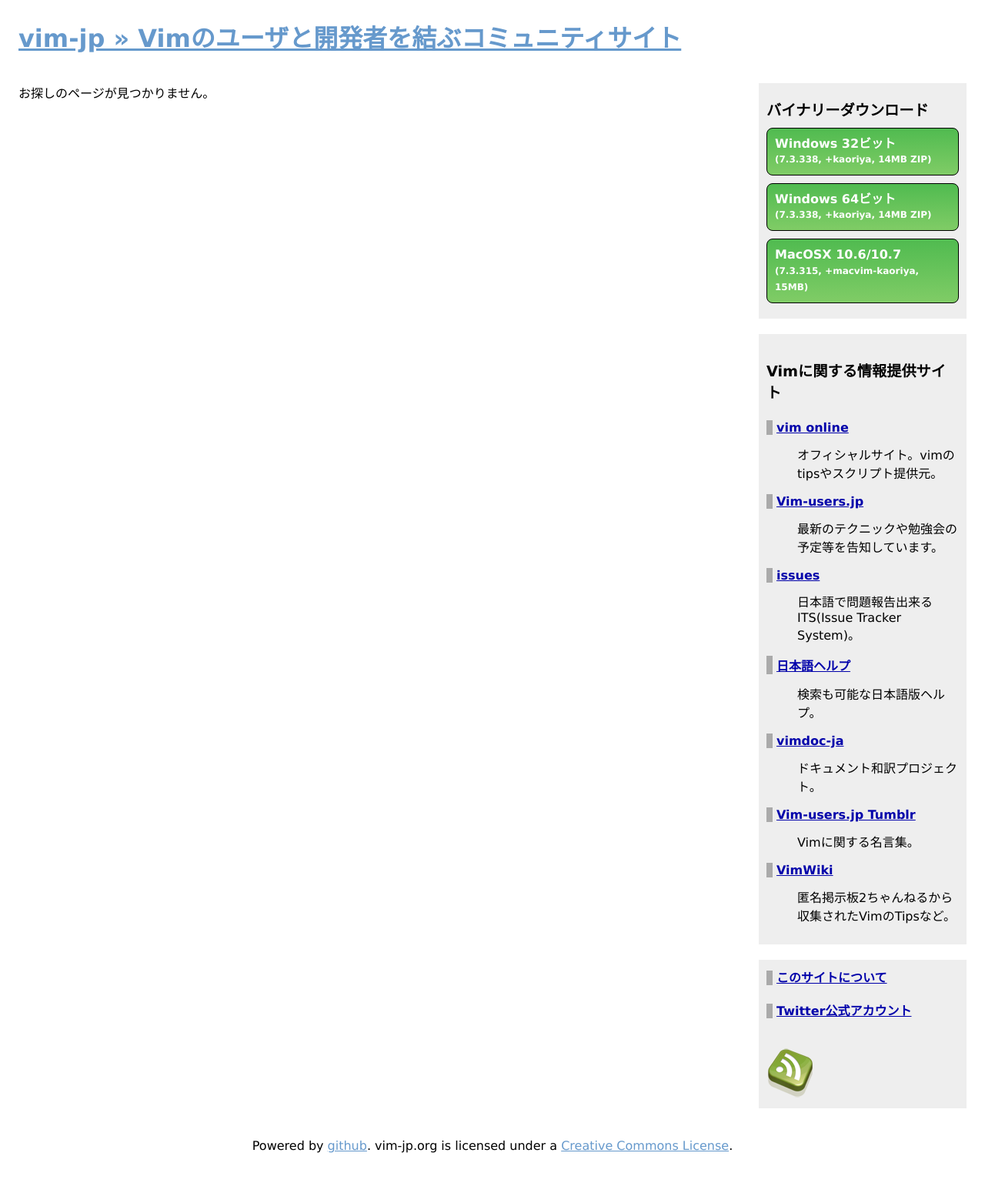
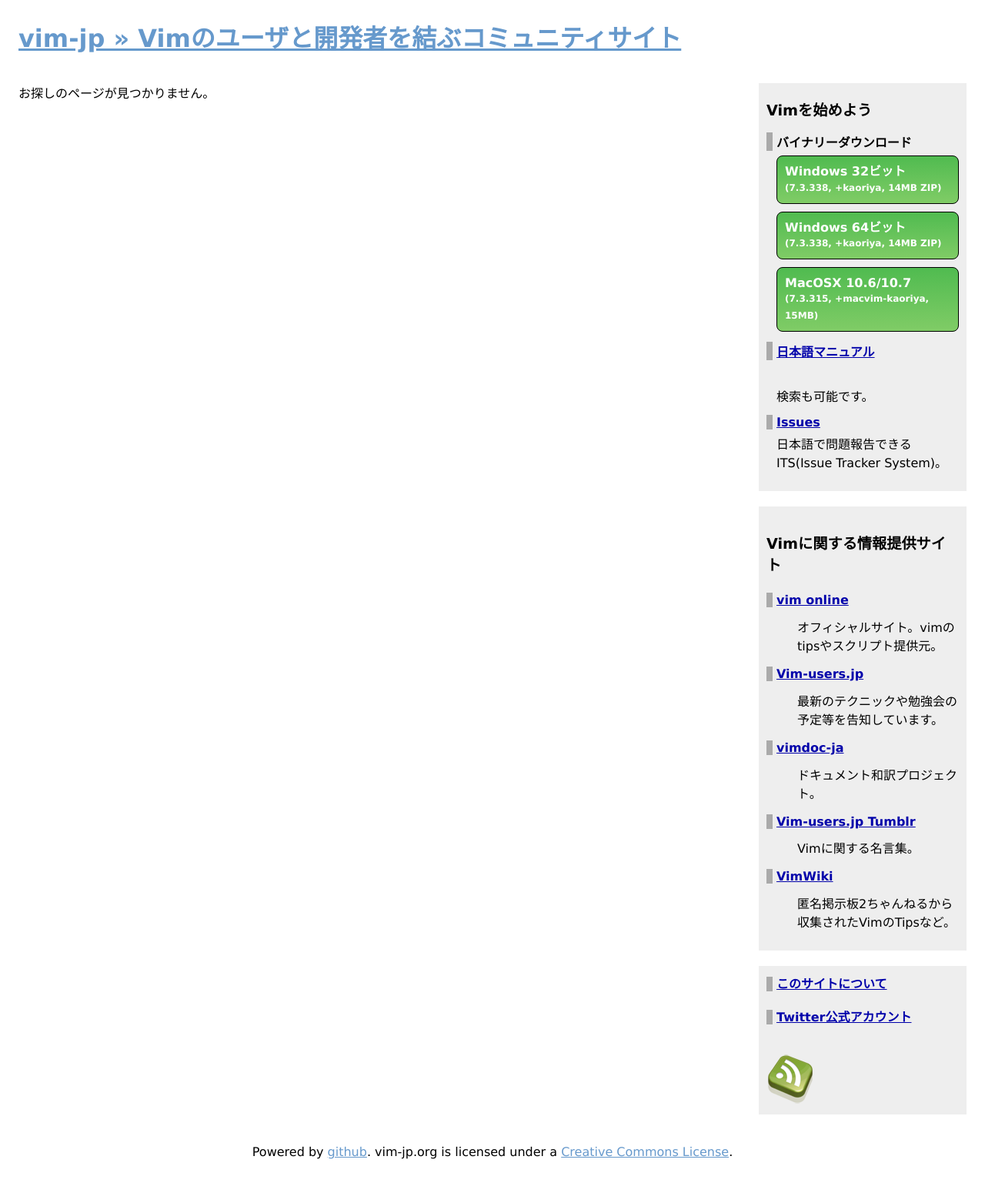
Before and after one commit to vim-jp/vim-jp.github.io, a Jekyll site: the page built from 403.html, in a window 1280 px wide. Shown: the whole page at 77% size. Built offline with Jekyll 4.4.1, drawn with Linux system fonts in a browser that asks for light colours; nearby versions of some CDN libraries; Markdown is read by kramdown in place of the engine named in the settings; comment, search, counter and statistics services are not loaded.

Commit message:
arrange sidebar, as easy to access popular resource for user

```diff
--- a/_layouts/default.html
+++ b/_layouts/default.html
@@ -6,6 +6,21 @@
 	<link rel="alternate" type="application/rss+xml" title="RSS" href="http://vim-jp.org/rss.xml" />
 <script type="text/javascript" src="https://apis.google.com/js/plusone.js"></script>
 <script type="text/javascript" src="http://ajax.googleapis.com/ajax/libs/jquery/1.6.4/jquery.min.js"></script>
+
+<!-- 日本語マニュアル検索用 -->
+<link rel="stylesheet" href="http://www.google.com/cse/style/look/default.css" type="text/css" />
+<script src="http://www.google.com/jsapi" type="text/javascript"></script>
+<script type="text/javascript">
+  google.load("search", "1", {language : "ja"});
+  google.setOnLoadCallback(function() {
+    var customSearchControl = new google.search.CustomSearchControl("001325159752250591701:65aunpq8rlg");
+    customSearchControl.setResultSetSize(google.search.Search.FILTERED_CSE_RESULTSET);
+    var options = new google.search.DrawOptions();
+    options.enableSearchboxOnly("http://www.google.com/cse?cx=001325159752250591701:65aunpq8rlg");
+    customSearchControl.draw('VimdocJaSearch', options);
+  }, true);
+</script>
+
 <script>
 $(function() {
   var url = "{{ site.base-url }}{{ page.url }}";
@@ -30,8 +45,11 @@
 			</div>
 		</div>
 		<div class="links">
-			<div id="binary_download">
-				<h2>バイナリーダウンロード</h2>
+			<div id="starting_vim">
+				<h2>Vimを始めよう</h2>
+				<dl>
+					<dt>バイナリーダウンロード</dt>
+					<dd>
 					<ul>
 						<li><a href="http://files.kaoriya.net/goto/vim73w32"
 							class="download_button"><span>Windows 32ビット</span><br />
@@ -46,6 +64,15 @@
 							<span class="info">(7.3.315, +macvim-kaoriya, 15MB)</span>
 						</a></li>
 					</ul>
+					</dd>
+					<dt><a href="http://vim-jp.org/vimdoc-ja">日本語マニュアル</a></dt>
+					<dd>
+					<div id="VimdocJaSearch"></div>
+					<div>検索も可能です。</div>
+					</dd>
+					<dt><a href="http://github.com/vim-jp/issues/issues">Issues</a></dt>
+					<dd>日本語で問題報告できるITS(Issue Tracker System)。</dd>
+				</dl>
 			</div>
 			<div id="link">
 				<h2>Vimに関する情報提供サイト</h2>
@@ -54,10 +81,6 @@
 					<dd>オフィシャルサイト。vimのtipsやスクリプト提供元。</dd>
 					<dt><a href="http://vim-users.jp/">Vim-users.jp</a></dt>
 					<dd>最新のテクニックや勉強会の予定等を告知しています。</dd>
-					<dt><a href="http://github.com/vim-jp/issues/issues">issues</a></dt>
-					<dd>日本語で問題報告出来るITS(Issue Tracker System)。</dd>
-					<dt><a href="http://vim-jp.org/vimdoc-ja/">日本語ヘルプ</a></dt>
-					<dd>検索も可能な日本語版ヘルプ。</dd>
 					<dt><a href="http://github.com/vim-jp/vimdoc-ja/">vimdoc-ja</a></dt>
 					<dd>ドキュメント和訳プロジェクト。</dd>
 					<dt><a href="http://vim-users-jp.tumblr.com/">Vim-users.jp Tumblr</a></dt>
--- a/css/site.css
+++ b/css/site.css
@@ -161,27 +161,46 @@
 }
 
 /*
- * For binary_download buttons.
- *
- * Most of styles are imported from github-button.
+ * For starting_vim area.
  */
 
-#binary_download h2 {
+#starting_vim h2 {
   margin: 0.5em 0em;
 }
 
-#binary_download ul {
+#starting_vim dt {
+  margin: 0.8em 0 0.4em;
+  border-left: solid 8px #aaa;
+  padding-left: 5px;
+  white-space: nowrap;
+  font-weight: bold;
+}
+
+#starting_vim dt a {
+ color: #0000aa;
+}
+
+#starting_vim dd {
+  margin: 0 0 0 13px;
+}
+
+#starting_vim ul {
   -webkit-padding-start: 0px;
   -moz-padding-start: 0px;
   padding-start: 0px;
   padding: 0;
 }
 
-#binary_download li {
+#starting_vim li {
   display: block;
   margin-bottom: 10px;
 }
 
+div#VimdocJaSearch {
+  height: 28px;
+}
+
+/* Most of styles are imported from github-button. */
 .download_button,
 .download_button:link,
 .download_button:visited {
@@ -233,6 +252,9 @@
   font-size: 0.75em;
 }
 
+/*
+ * for hatena bookmarks.
+ */
 .hatena-bookmark-icon {
   height: 18px;
 }
```
Lines whose indentation alone changed are shown as unchanged.
